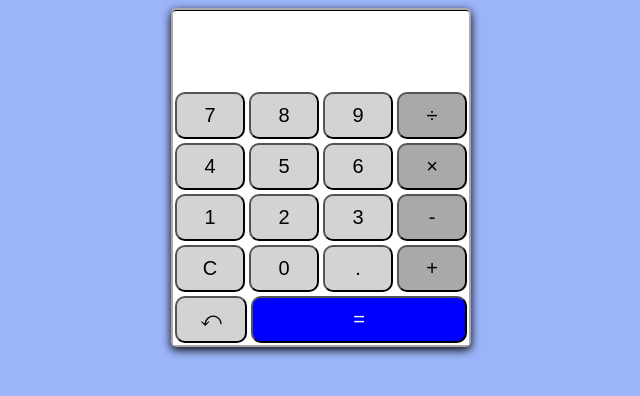
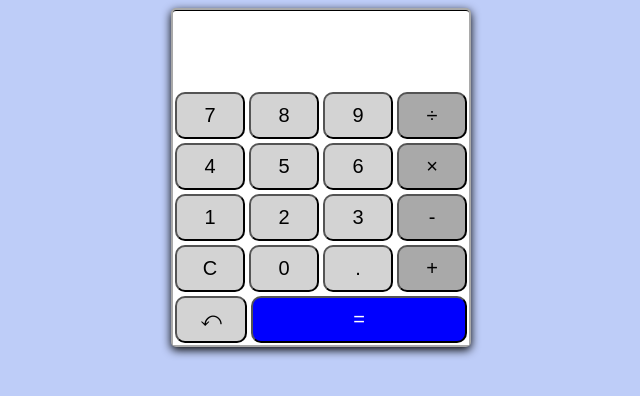
Before and after one commit to Tom-Lewis-Coder/Calculator, a plain HTML site: page index.html in a window 1280 px wide. Shown: the whole page, without its empty margins (319-959 px from the left). Drawn offline with Linux system fonts and the light colour scheme.

Commit message:
Update main.css

```diff
--- a/main.css
+++ b/main.css
@@ -1,6 +1,6 @@
 * {
     box-sizing: border-box;
-    background-color: rgb(156, 181, 250);
+    background-color: rgb(190, 205, 248);
 }
 
 .container {
```
